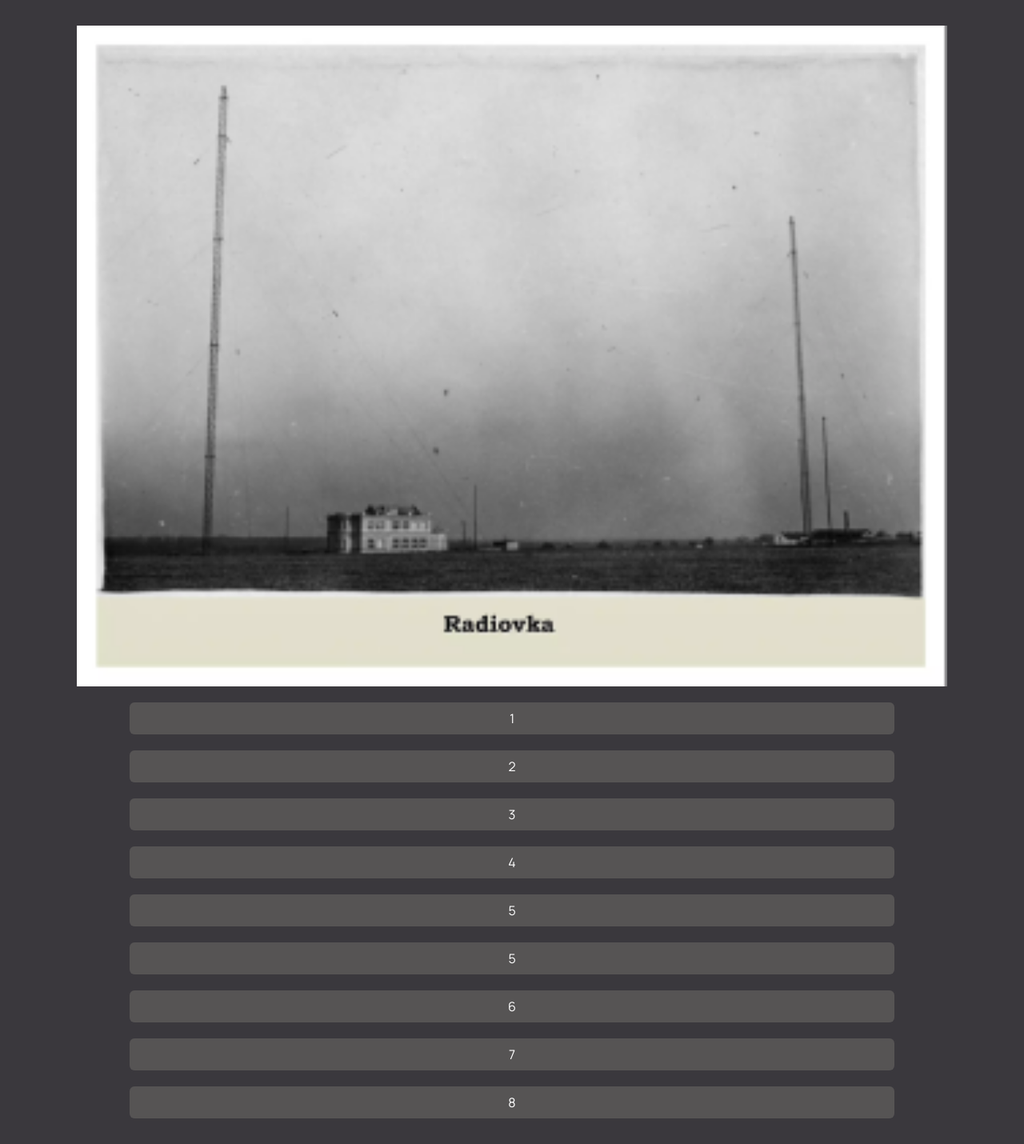
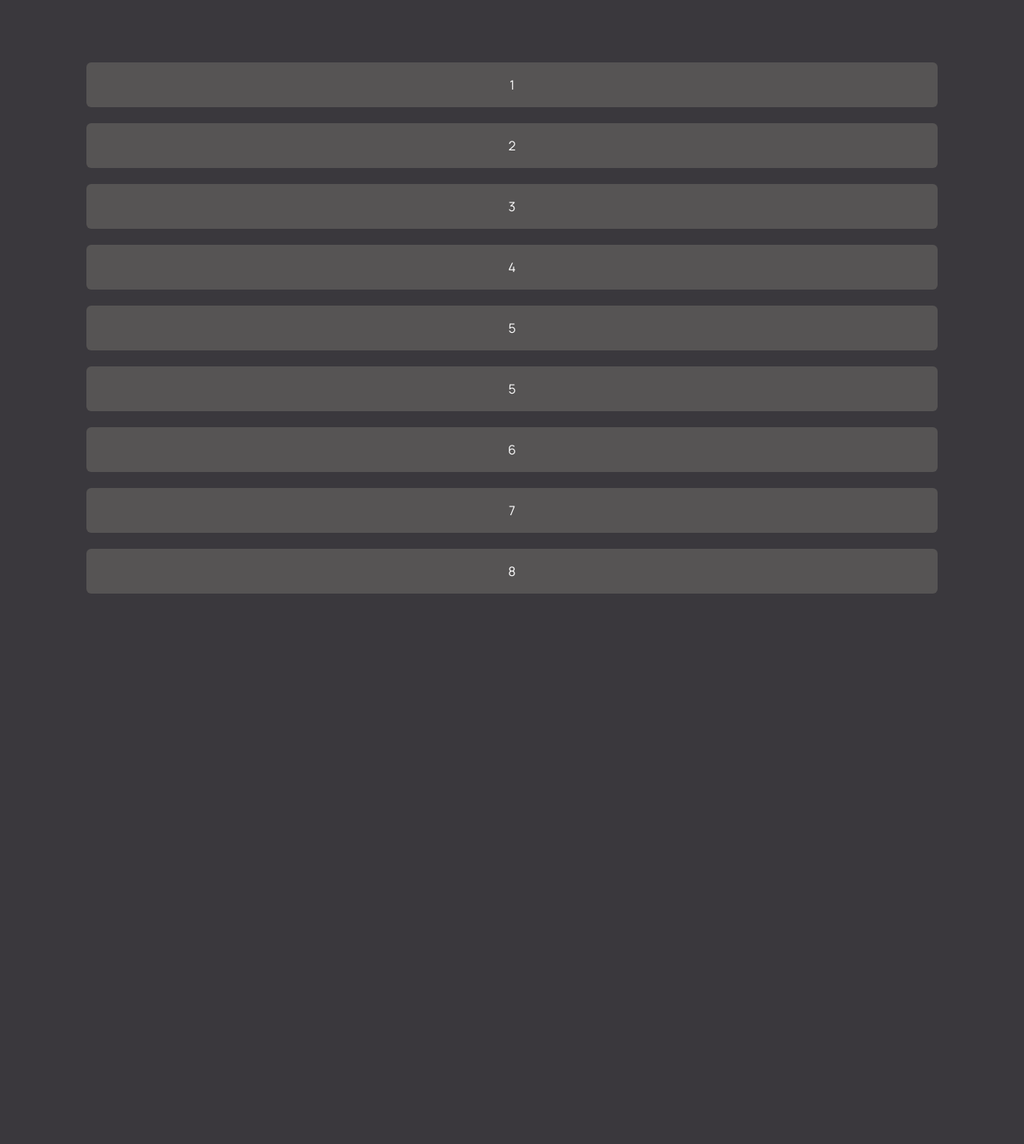
Before and after one commit to OlliJeCool/path, a React (Vite) app: page / in a window 1280 px wide. Shown: the whole page at 80% size. After the commit the page ends 800 px from the top, so only its background shows below. Built offline with nearby package versions, Linux system fonts and the light colour scheme.

Commit message:
Image from overview removed, correct answers bug fixed

```diff
--- a/src/components/QuestionList.jsx
+++ b/src/components/QuestionList.jsx
@@ -15,7 +15,7 @@ const QuestionList = () => {
         var timeDiffrence = currentTime.getTime() - updateDate.getTime()
         var hoursDifference = timeDiffrence / (1000 * 60 * 60)
 
-        if(hoursDifference > 12){
+        if (hoursDifference > 12) {
             pathQuestions.forEach(question => localStorage.setItem(question.id, false))
         }
 
@@ -26,22 +26,14 @@ const QuestionList = () => {
     }
 
     return (
-        <div className="flex justify-center items-center my-8 font-manrope text-white">
-            <div className=" w-[85%]">
-                <div className="max-w-[100%] max-h-[30%] flex justify-center items-center">
-                    <img className="w-full h-full" src={'one.png'}></img>
-                </div>
-                {/* <div className='text-xl text-center mt-5 mb-5'>Satalická rádiovka</div> */}
-                <div className="flex justify-center">
-                    <div className='w-[90%] bg-primary flex flex-col items-center justify-center px-3 mt-5 gap-5'>
-                        {pathQuestions.map((question) => (
-                            <div className={`flex justify-center items-center bg-secondary rounded-md h-10 w-full text-white ${localStorage.getItem(question.id) === 'true' ? 'correct-gradient' : ''}`} key={question.id} onClick={() => handleClick(question.id)}>
-                                {question.id}
-                            </div>
-                        ))}
+        <div className="flex justify-center items-center font-manrope text-white h-[100vh]">
+            <div className='w-[85%] bg-primary flex flex-col items-center justify-center px-3 mt-5 gap-5'>
+                {pathQuestions.map((question) => (
+                    <div className={`flex justify-center items-center bg-secondary rounded-md h-14 w-full text-white ${localStorage.getItem(question.id) === 'true' ? 'correct-gradient' : ''}`} key={question.id} onClick={() => handleClick(question.id)}>
+                        {question.id}
+                    </div>
+                ))}
 
-                    </div>
-                </div>
             </div>
         </div>
     )
--- a/src/components/QuestionPage.jsx
+++ b/src/components/QuestionPage.jsx
@@ -8,14 +8,15 @@ const QuestionPage = ({ question }) => {
     const [isAnswered, setIsAnswered] = useState(false)
 
     useEffect(() => {
-        if(localStorage.getItem(question.id) === 'true'){
+        if (localStorage.getItem(question.id) === 'true') {
             setIsAnswered(() => true)
         }
+        else setIsAnswered(() => false)
     })
 
     const handleClick = (option) => {
 
-        if(localStorage.getItem(question.id) !== 'true'){
+        if (localStorage.getItem(question.id) !== 'true') {
             setClicked(() => option.answer)
 
             if (option.correct) {
--- a/src/main.jsx
+++ b/src/main.jsx
@@ -5,9 +5,7 @@ import './index.css'
 import { BrowserRouter } from 'react-router-dom'
 
 ReactDOM.createRoot(document.getElementById('root')).render(
-  <React.StrictMode>
-    <BrowserRouter>
+  <BrowserRouter>
     <App />
-    </BrowserRouter>
-  </React.StrictMode>,
+  </BrowserRouter>
 )
```
